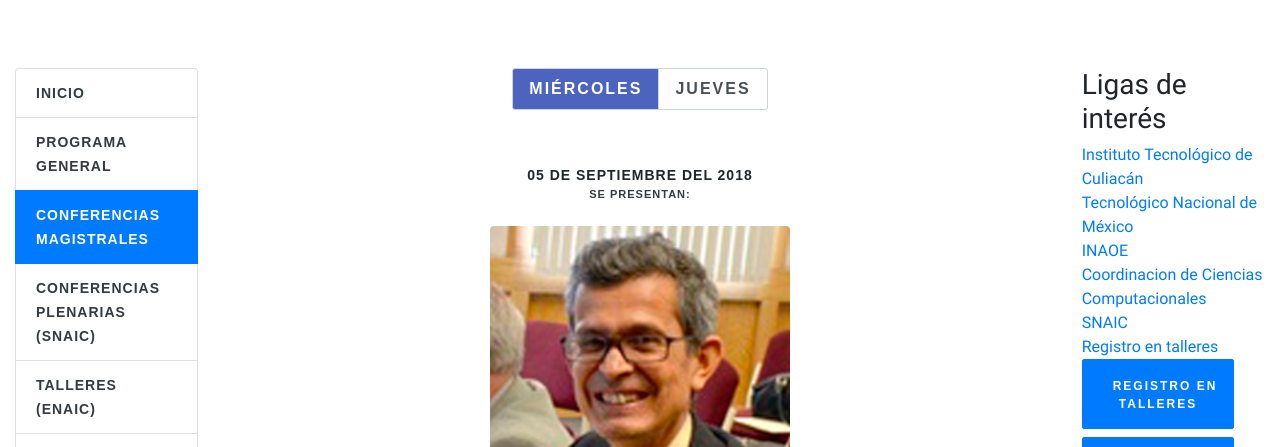
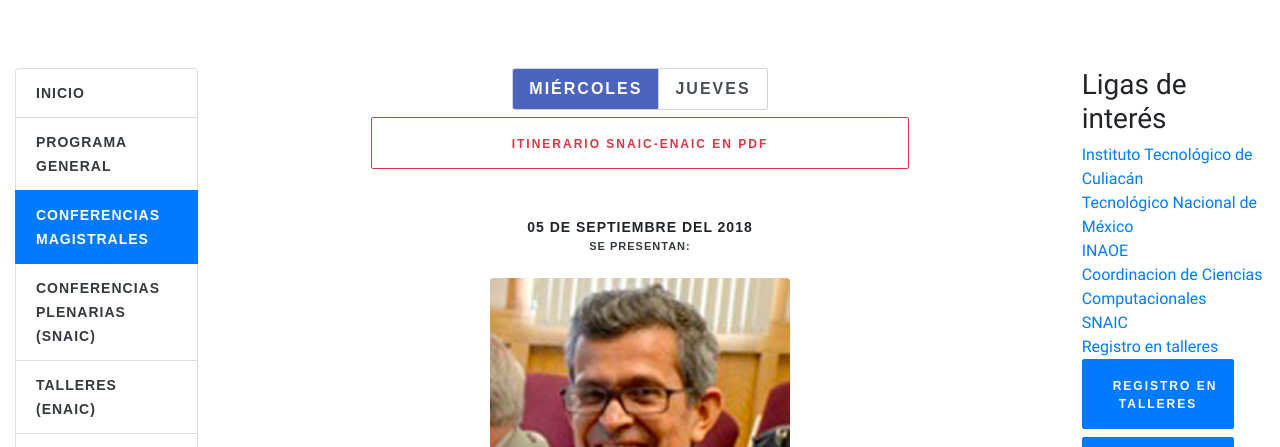
Before and after one commit to hectorMurillo/SNAIC, a plain HTML site: page conferenciasMagistrales.html in a window 1280 px wide. Shown: the part 332-779 px from the top of the page. Drawn offline with Linux system fonts and the light colour scheme; a web font is replaced by a local one.

Commit message:
Se agregaron los archivos PDF

```diff
--- a/conferenciasMagistrales.html
+++ b/conferenciasMagistrales.html
@@ -226,7 +226,11 @@
                     </div>
 
                     <div id="tab-content-schedule" class="tab-content">
-
+                        <div class="">
+                            <form action="./assets/pdf/Programa Conferencias Magistrales final SNAIC-ENAIC 2018 24-ago-2018.pdf" target="_blank">
+                                <button type="submit" class="btn btn-outline-danger col-lg-12">Itinerario SNAIC-ENAIC en PDF</button>
+                            </form>
+                        </div>
 
                         <div class="tab-pane fade show active" id="tab-day-1" role="tabpanel" aria-labelledby="day-1">
                             <div class="mb-4 mt-5 text-center">
```
Also changed, not shown: conferenciasPlenarias.html (+1 -1 lines), talleres.html (+1 -1 lines), 3 other files.
